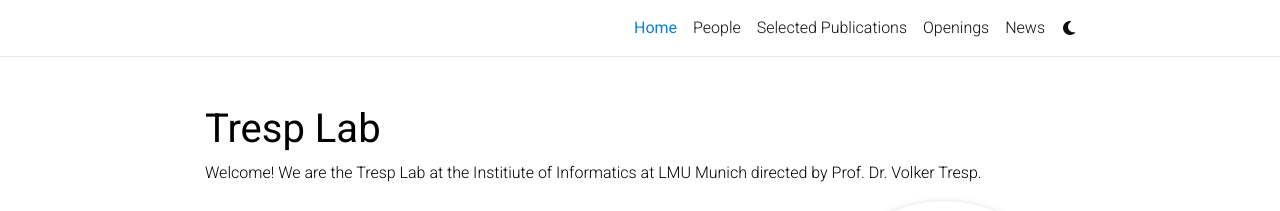
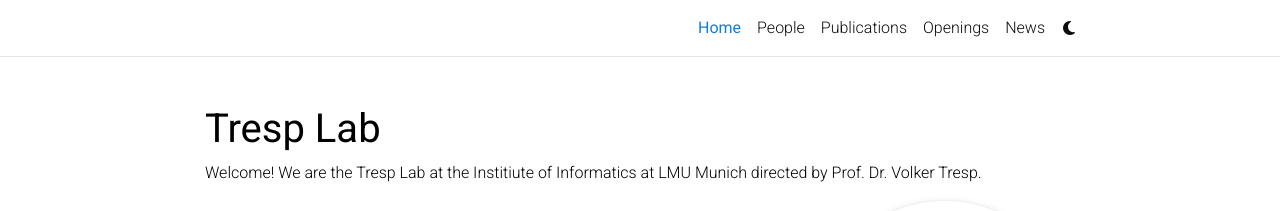
Before and after one commit to tresp-lab/tresp-lab.github.io, a Jekyll site: the page built from _pages/0-about.md, in a window 1280 px wide. Shown: the top 211 px of the page. Built offline with Jekyll 4.4.1, drawn with Linux system fonts in a browser that asks for light colours; full-size pictures stand in for the smaller copies a plugin makes; comment, search, counter and statistics services are not loaded; a style sheet for code colours, icons or effects is not loaded.

Commit message:
add pubs

```diff
--- a/_bibliography/papers.bib
+++ b/_bibliography/papers.bib
@@ -632,7 +632,7 @@
 @article{chen2023benchmarking,
   title={Benchmarking Robustness of Adaptation Methods on Pre-trained Vision-Language Models},
   author={Chen, Shuo and Gu, Jindong and Han, Zhen and Ma, Yunpu and Torr, Philip and Tresp, Volker},
-  journal={arXiv preprint arXiv:2306.02080},
+  journal={NeurIPS 2023},
   year={2023}
 }
 
--- a/_pages/2-publications.md
+++ b/_pages/2-publications.md
@@ -1,7 +1,7 @@
 ---
 layout: page
 permalink: /publications/
-title: Selected Publications
+title: Publications
 description:
 nav: true
 nav_order: 2
```
